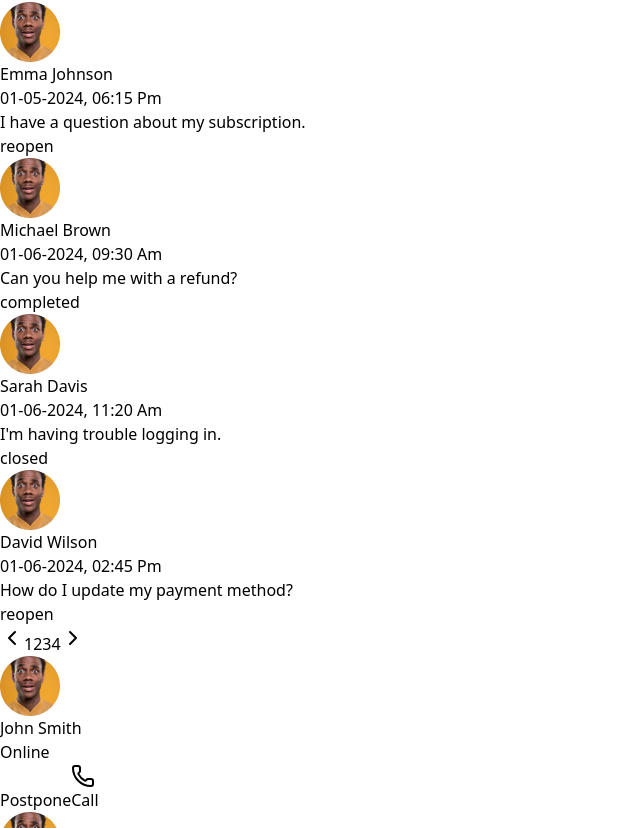
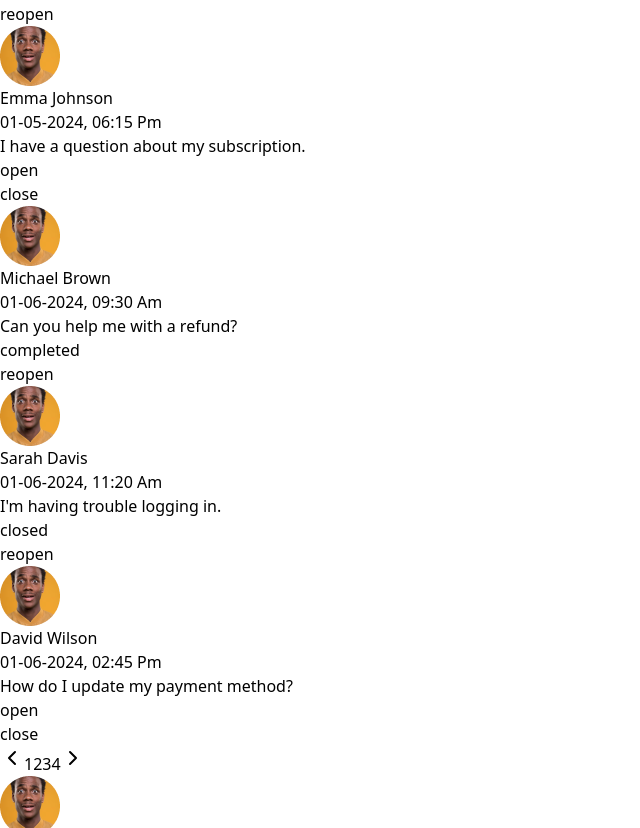
Before and after one commit to the-capital-hub/medibank-doctor-web, a React (Vite) app: page /admin/customer-service in a window 1280 px wide. Shown: the part 1972-2800 px from the top of the page, without its empty margins (0-640 px from the left). Built offline with nearby package versions, Linux system fonts and the light colour scheme.

Commit message:
Changes As per Doc

```diff
--- a/src/Pages/AdminDashboard/Components/StatsCard.jsx
+++ b/src/Pages/AdminDashboard/Components/StatsCard.jsx
@@ -1,5 +1,5 @@
 import { useState } from "react";
-import { Users, UserCircle } from "lucide-react";
+import { Users, UserCircle, FileUser, SquareUserRound, ArrowUp } from "lucide-react";
 import { Card } from "@/components/ui/card";
 import {
 	Select,
@@ -76,6 +76,26 @@ export function StatsCards() {
 						</div>
 					</Card>
 				</div>
+
+				<div className="flex gap-4">
+					<Card className="flex items-center gap-4 border border-indigo-700 p-3 rounded-lg">
+						<SquareUserRound className="w-6 h-6 text-indigo-700" />
+						<div className="text-indigo-600">
+							Number of facilities linking these records :{" "}
+							<span className="font-bold">1500k</span>
+						</div>
+						<ArrowUp className="w-6 h-6 text-green-700" />
+					</Card>
+
+					<div className="flex items-center gap-4 border border-indigo-700 p-3 rounded-lg">
+						<SquareUserRound className="w-6 h-6 text-indigo-700" />
+						<div className="text-indigo-600">
+							Number of ABHA linked transactions :{" "}
+							<span className="font-bold">1500k</span>
+						</div>
+						<ArrowUp className="w-6 h-6 text-green-700" />
+					</div>
+				</div>
 			</div>
 			<AccessManagementPopup
 				open={showAccessManagementPopup}
--- a/src/components/AdminDashboardComponents/AdminNavbar.jsx
+++ b/src/components/AdminDashboardComponents/AdminNavbar.jsx
@@ -66,7 +66,7 @@ export function AdminNavbar({ isCollapsed, setIsCollapsed }) {
 										</Button>
 										<div className="flex flex-col gap-3">
 											<p className="text-sm font-medium leading-none">
-												Dr. Kiran
+												John Doe
 											</p>
 											<p className="text-xs leading-none text-muted-foreground">
 												Admin
--- a/src/components/AdminDashboardComponents/CustomerService/CustomerService.jsx
+++ b/src/components/AdminDashboardComponents/CustomerService/CustomerService.jsx
@@ -6,7 +6,7 @@ import { Badge } from "@/components/ui/badge";
 import { ScrollArea } from "@/components/ui/scroll-area";
 import {
 	Search,
-	Phone,
+	// Phone,
 	Paperclip,
 	Send,
 	ChevronLeft,
@@ -87,6 +87,7 @@ export default function CustomerServicePage() {
 	const getStatusColor = (status) => {
 		const statusColors = {
 			closed: "bg-orange-100 text-orange-600",
+			close: "bg-red-100 text-red-600",
 			reopen: "bg-green-100 text-green-600",
 			completed: "bg-blue-100 text-blue-600",
 			default: "bg-gray-100 text-gray-600",
@@ -211,6 +212,7 @@ export default function CustomerServicePage() {
 											{conversation.message}
 										</p>
 
+										<div className="flex justify-between items-center">
 											<Badge
 												className={`mt-2 px-2 py-0.5 text-xs font-medium rounded-full ${getStatusColor(
 													conversation.status
@@ -218,6 +220,14 @@ export default function CustomerServicePage() {
 											>
 												{conversation.status}
 											</Badge>
+											<Badge
+												className={`mt-2 px-2 py-0.5 text-xs font-medium rounded-full ${getStatusColor(
+													conversation.action
+												)}`}
+											>
+												{conversation.action}
+											</Badge>
+										</div>
 									</div>
 								</div>
 
@@ -316,10 +326,12 @@ export default function CustomerServicePage() {
 						</div>
 					</div>
 					<div className="flex items-center gap-3">
-						<Button variant="outline">Postpone</Button>
-						<Button className="gap-2">
-							<Phone className="h-4 w-4" />
-							Call
+						<Button variant="outline" className="gap-2 hover:bg-gray-200">
+							Postpone
+						</Button>
+						<Button variant="outline" className="gap-2 hover:bg-red-200">
+							{/* <Phone className="h-4 w-4" /> */}
+							Close
 						</Button>
 					</div>
 				</div>
--- a/src/components/AdminDashboardComponents/CustomerService/dummyConversations.js
+++ b/src/components/AdminDashboardComponents/CustomerService/dummyConversations.js
@@ -6,6 +6,7 @@ const dummyConversations = [
 		message: "Hello, I need assistance with my order.",
 		timestamp: "01-05-2024, 05:45 Pm",
 		status: "closed",
+		action: "reopen",
 		avatar: `${DummyPic}`,
 	},
 	{
@@ -13,7 +14,8 @@ const dummyConversations = [
 		name: "Emma Johnson",
 		message: "I have a question about my subscription.",
 		timestamp: "01-05-2024, 06:15 Pm",
-		status: "reopen",
+		status: "open",
+		action: "close",
 		avatar: `${DummyPic}`,
 	},
 	{
@@ -22,6 +24,7 @@ const dummyConversations = [
 		message: "Can you help me with a refund?",
 		timestamp: "01-06-2024, 09:30 Am",
 		status: "completed",
+		action: "reopen",
 		avatar: `${DummyPic}`,
 	},
 	{
@@ -30,6 +33,7 @@ const dummyConversations = [
 		message: "I'm having trouble logging in.",
 		timestamp: "01-06-2024, 11:20 Am",
 		status: "closed",
+		action: "reopen",
 		avatar: `${DummyPic}`,
 	},
 	{
@@ -37,7 +41,8 @@ const dummyConversations = [
 		name: "David Wilson",
 		message: "How do I update my payment method?",
 		timestamp: "01-06-2024, 02:45 Pm",
-		status: "reopen",
+		status: "open",
+		action: "close",
 		avatar: `${DummyPic}`,
 	},
 	{
@@ -46,6 +51,7 @@ const dummyConversations = [
 		message: "I need help with product installation.",
 		timestamp: "01-07-2024, 10:00 Am",
 		status: "completed",
+		action: "reopen",
 		avatar: `${DummyPic}`,
 	},
 	{
@@ -54,6 +60,7 @@ const dummyConversations = [
 		message: "Can you explain the warranty policy?",
 		timestamp: "01-07-2024, 01:30 Pm",
 		status: "closed",
+		action: "reopen",
 		avatar: `${DummyPic}`,
 	},
 	{
@@ -61,7 +68,8 @@ const dummyConversations = [
 		name: "Lisa Thomas",
 		message: "I have a suggestion for improvement.",
 		timestamp: "01-08-2024, 09:15 Am",
-		status: "reopen",
+		status: "open",
+		action: "close",
 		avatar: `${DummyPic}`,
 	},
 	{
@@ -70,6 +78,7 @@ const dummyConversations = [
 		message: "How do I track my order?",
 		timestamp: "01-08-2024, 11:45 Am",
 		status: "completed",
+		action: "reopen",
 		avatar: `${DummyPic}`,
 	},
 	{
@@ -78,6 +87,7 @@ const dummyConversations = [
 		message: "I need to change my delivery address.",
 		timestamp: "01-08-2024, 03:20 Pm",
 		status: "closed",
+		action: "reopen",
 		avatar: `${DummyPic}`,
 	},
 	{
@@ -85,7 +95,8 @@ const dummyConversations = [
 		name: "James Lee",
 		message: "Can you help me with product comparison?",
 		timestamp: "01-09-2024, 10:30 Am",
-		status: "reopen",
+		status: "open",
+		action: "close",
 		avatar: `${DummyPic}`,
 	},
 	{
@@ -94,6 +105,7 @@ const dummyConversations = [
 		message: "I have a question about the return policy.",
 		timestamp: "01-09-2024, 02:00 Pm",
 		status: "completed",
+		action: "reopen",
 		avatar: `${DummyPic}`,
 	},
 	{
@@ -102,6 +114,7 @@ const dummyConversations = [
 		message: "How do I cancel my subscription?",
 		timestamp: "01-10-2024, 09:45 Am",
 		status: "closed",
+		action: "reopen",
 		avatar: `${DummyPic}`,
 	},
 	{
@@ -109,7 +122,8 @@ const dummyConversations = [
 		name: "Linda Martin",
 		message: "I need assistance with product setup.",
 		timestamp: "01-10-2024, 11:30 Am",
-		status: "reopen",
+		status: "open",
+		action: "close",
 		avatar: `${DummyPic}`,
 	},
 	{
@@ -118,6 +132,7 @@ const dummyConversations = [
 		message: "Can you explain the shipping options?",
 		timestamp: "01-10-2024, 03:15 Pm",
 		status: "completed",
+		action: "reopen",
 		avatar: `${DummyPic}`,
 	},
 	{
@@ -126,6 +141,7 @@ const dummyConversations = [
 		message: "I have a billing inquiry.",
 		timestamp: "01-11-2024, 10:00 Am",
 		status: "closed",
+		action: "reopen",
 		avatar: `${DummyPic}`,
 	},
 	{
@@ -133,7 +149,8 @@ const dummyConversations = [
 		name: "Joseph Thompson",
 		message: "How do I reset my password?",
 		timestamp: "01-11-2024, 01:45 Pm",
-		status: "reopen",
+		status: "open",
+		action: "close",
 		avatar: `${DummyPic}`,
 	},
 	{
@@ -142,6 +159,7 @@ const dummyConversations = [
 		message: "I need help with product customization.",
 		timestamp: "01-12-2024, 09:30 Am",
 		status: "completed",
+		action: "reopen",
 		avatar: `${DummyPic}`,
 	},
 	{
@@ -150,6 +168,7 @@ const dummyConversations = [
 		message: "Can you assist with account deletion?",
 		timestamp: "01-12-2024, 11:15 Am",
 		status: "closed",
+		action: "reopen",
 		avatar: `${DummyPic}`,
 	},
 	{
@@ -157,7 +176,8 @@ const dummyConversations = [
 		name: "Margaret Robinson",
 		message: "I have a question about gift cards.",
 		timestamp: "01-12-2024, 02:30 Pm",
-		status: "reopen",
+		status: "open",
+		action: "close",
 		avatar: `${DummyPic}`,
 	},
 ];
--- a/src/components/AdminDashboardComponents/Popups/PushNotificationPopup.jsx
+++ b/src/components/AdminDashboardComponents/Popups/PushNotificationPopup.jsx
@@ -8,7 +8,7 @@ import {
 import { Button } from "@/components/ui/button";
 import { Input } from "@/components/ui/input";
 import { Textarea } from "@/components/ui/textarea";
-import { X, Upload } from "lucide-react";
+import { Upload } from "lucide-react";
 import {
 	Select,
 	SelectContent,
@@ -83,21 +83,23 @@ export default function PushNotificationDialog({ open, onOpenChange }) {
 									<SelectItem value="all">To All</SelectItem>
 									<SelectItem value="patients">Patients</SelectItem>
 									<SelectItem value="doctors">Doctors</SelectItem>
-									<SelectItem value="mlid">Specific MLID</SelectItem>
+									<SelectItem value="mid">Specific MID</SelectItem>
 									<SelectItem value="expiring">Plan Expiring</SelectItem>
 								</SelectContent>
 							</Select>
 						</div>
 
+						{formData.recipient === "mid" && (
 							<Input
-							placeholder="Enter MLID"
+								placeholder="Enter MID"
 								value={formData.mlid}
 								onChange={(e) =>
 									setFormData((prev) => ({ ...prev, mlid: e.target.value }))
 								}
 							/>
+						)}
 
-						<div className="flex flex-col items-center justify-center  rounded-lg">
+						<div className="flex flex-col items-center justify-center rounded-lg">
 							{/* p-8 border-2 border-dashed bg-gray-50 */}
 							<input
 								type="file"
```
Lines whose indentation alone changed are shown as unchanged.
